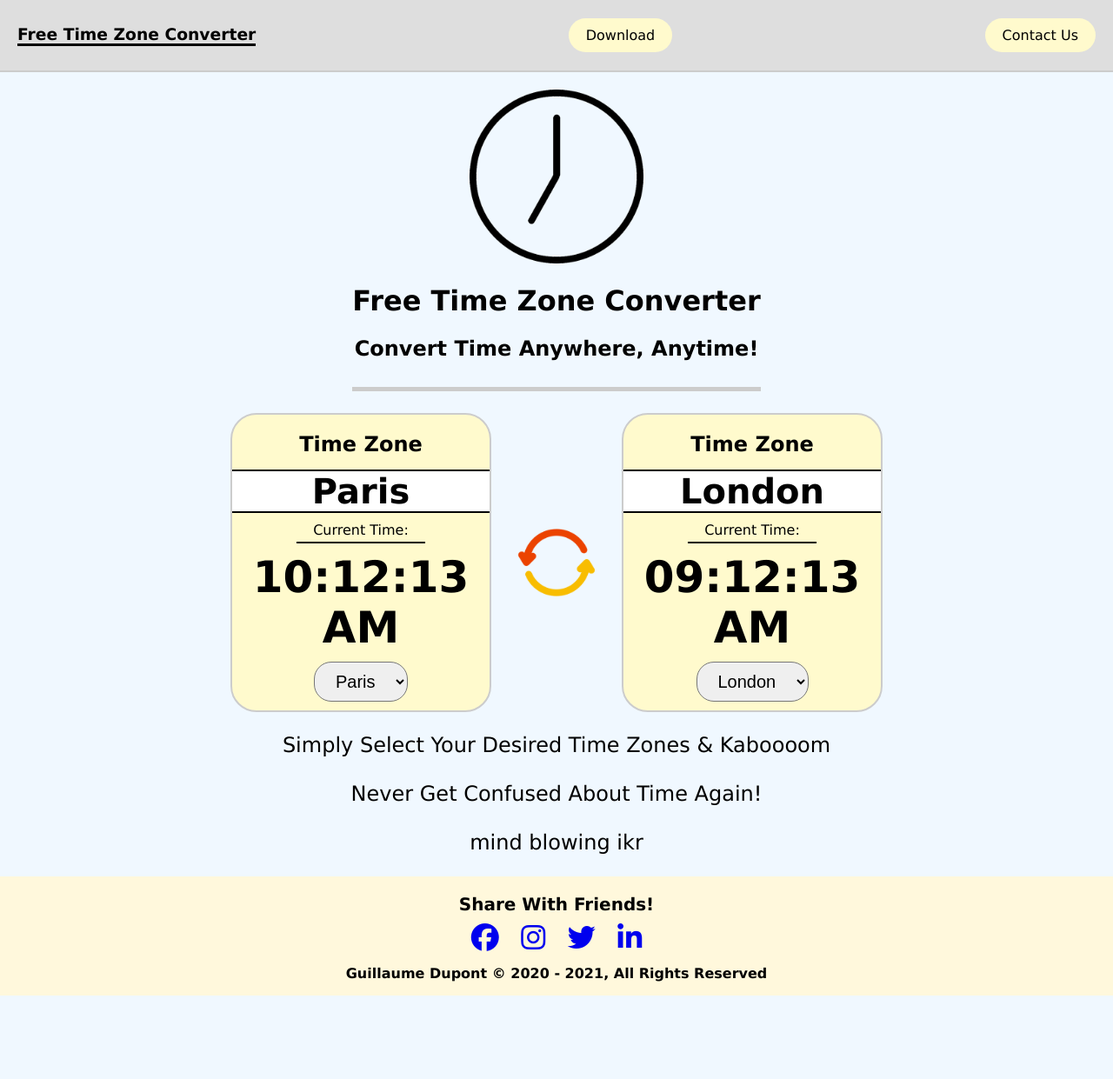
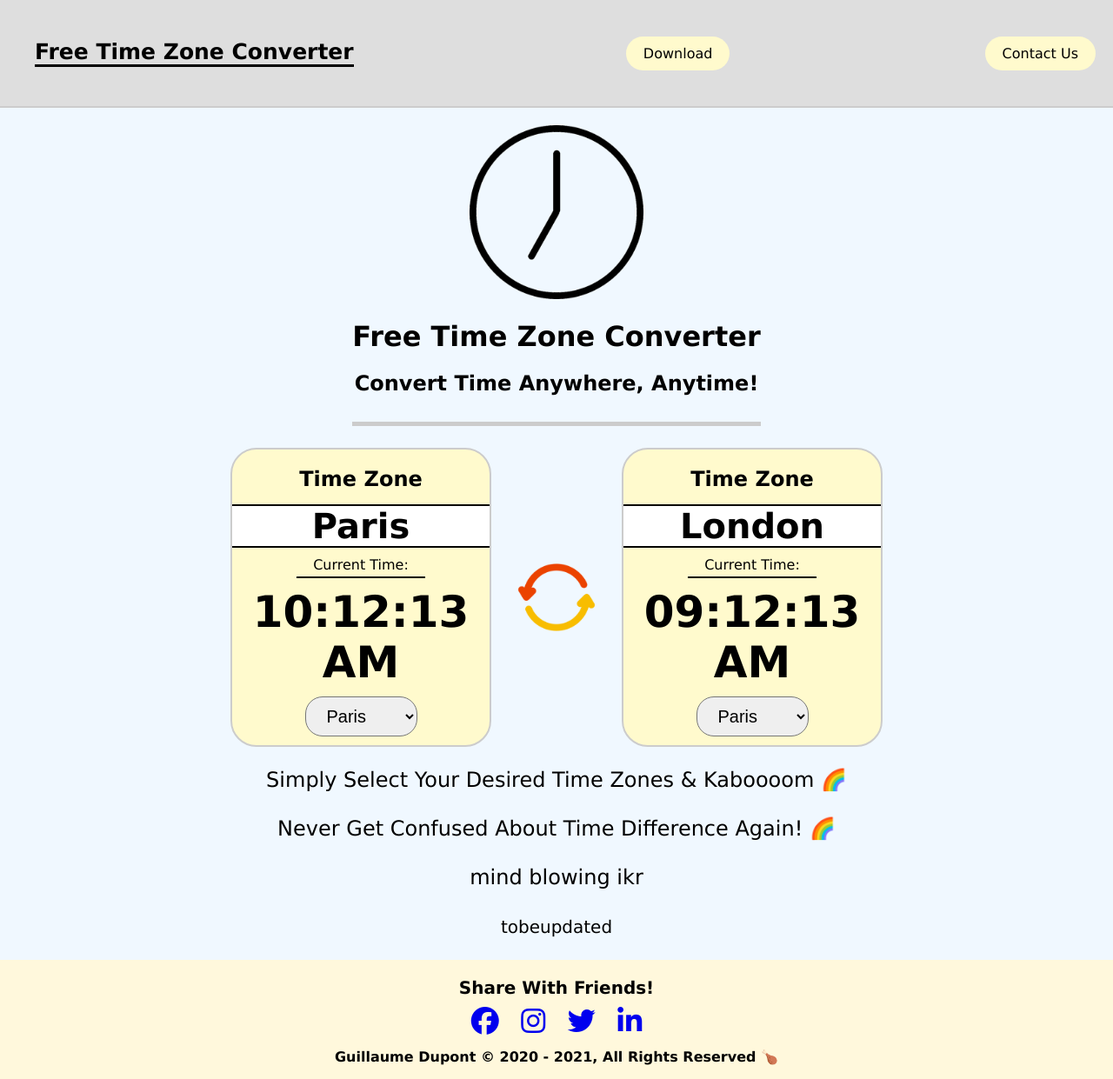
Before and after one commit to TheAwakeningDreamer/timeconverter, a plain HTML site: page index.html in a window 1280 px wide. Shown: the whole page at 87% size. Before the commit the page ends 1145 px from the top, so only its background shows below. Drawn offline with Linux system fonts and the light colour scheme.

Commit message:
new edit to perfection

```diff
--- a/index.html
+++ b/index.html
@@ -13,7 +13,7 @@
   <body>
     <nav class="main-nav">
       <div class="nav-aligner">
-        <h3 class="app-title">Free Time Zone Converter</h3>
+        <a href=""><h3 class="app-title">Free Time Zone Converter</h3></a>
         <a href="#" class="app">Download</a>
         <a href="#">Contact Us</a>
       </div>
@@ -37,7 +37,9 @@
           </div>
           <div id="form">
             <select name="timezone1" id="select1">
-              <option value="paris">Paris</option>
+              <option value="london" selected>London</option>
+              <option value="rome" selected>Rome</option>
+              <option value="paris" selected>Paris</option>
             </select>
           </div>
         </div>
@@ -53,18 +55,23 @@
           <div id="form">
             <select name="timezone2" id="select2">
               <option value="london" selected>London</option>
+              <option value="rome" selected>Rome</option>
+              <option value="paris" selected>Paris</option>
             </select>
           </div>
         </div>
       </div>
 
       <p>
-        Simply Select Your Desired Time Zones & Kaboooom
+        Simply Select Your Desired Time Zones & Kaboooom &#x1F308;
         <br /><br />
-        Never Get Confused About Time Again!
+        Never Get Confused About Time Difference Again! &#x1F308;
         <br />
         <br />
         mind blowing ikr
+        <br />
+        <br />
+        <small>tobeupdated</small>
       </p>
     </div>
     <footer id="main-footer">
@@ -73,7 +80,7 @@
       <a href="#"><i class="fab fa-instagram fa-2x"></i></a>
       <a href="#"><i class="fab fa-twitter fa-2x"></i></a>
       <a href="#"><i class="fab fa-linkedin-in fa-2x"></i></a>
-      <p>Guillaume Dupont &copy; 2020 - 2021, All Rights Reserved</p>
+      <p>Guillaume Dupont &copy; 2020 - 2021, All Rights Reserved &#x1F357;</p>
     </footer>
 
     <script src="script.js"></script>
--- a/style.css
+++ b/style.css
@@ -29,6 +29,7 @@ body {
 }
 
 .nav-aligner h3 {
+  font-size: 25px;
   border-bottom: #000 solid 3px;
 }
 
@@ -38,6 +39,10 @@ body {
   border-radius: 50px;
   padding: 10px 20px;
   text-decoration: none;
+}
+
+.main-nav a:first-child {
+  background: none;
 }
 
 .main-nav a:hover {
@@ -181,6 +186,9 @@ header h2 {
   .nav-aligner a {
     margin-bottom: 10px;
   }
+  .nav-aligner h3 {
+    margin-bottom: 0;
+  }
 
   .convert-block .clocks {
     display: flex;
```
